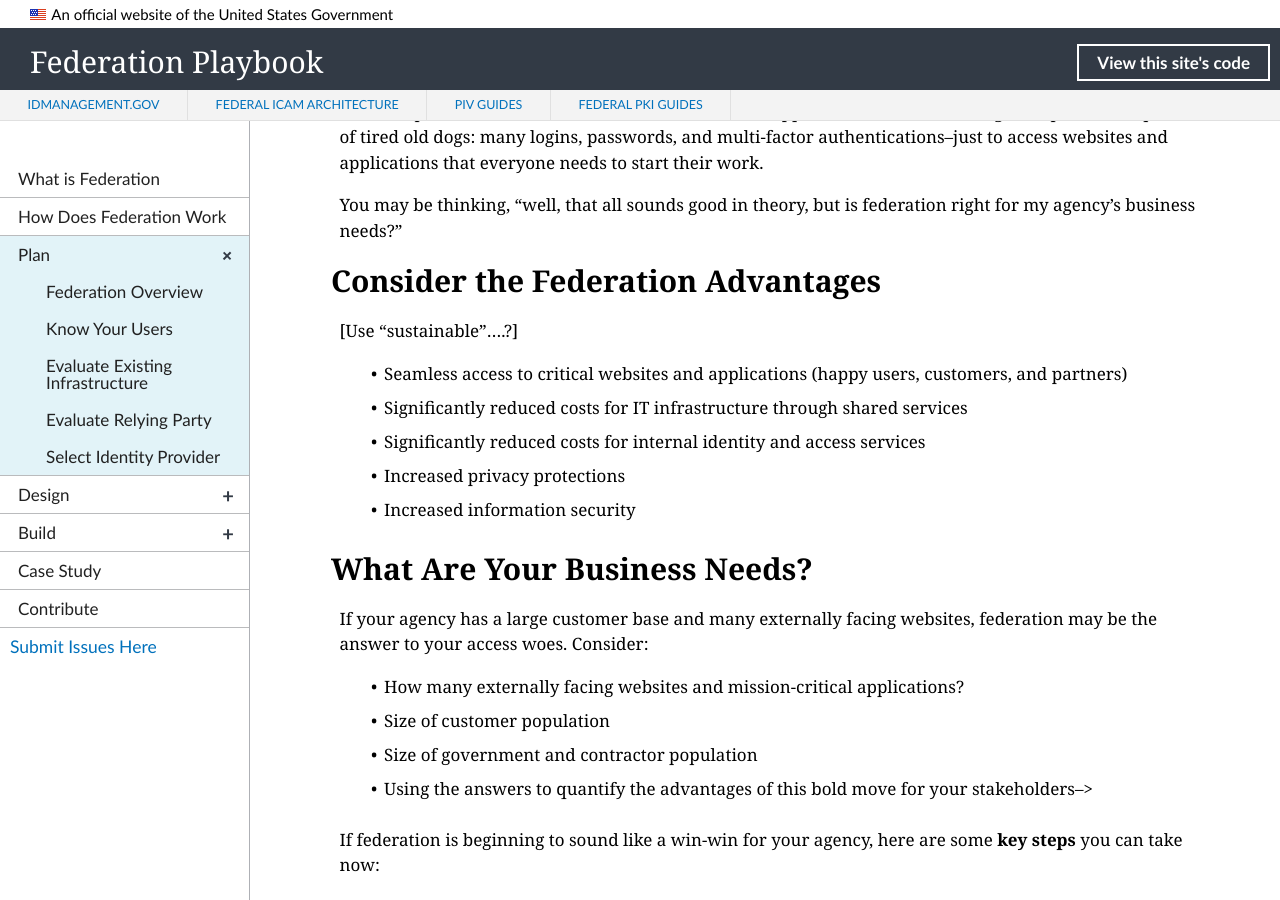
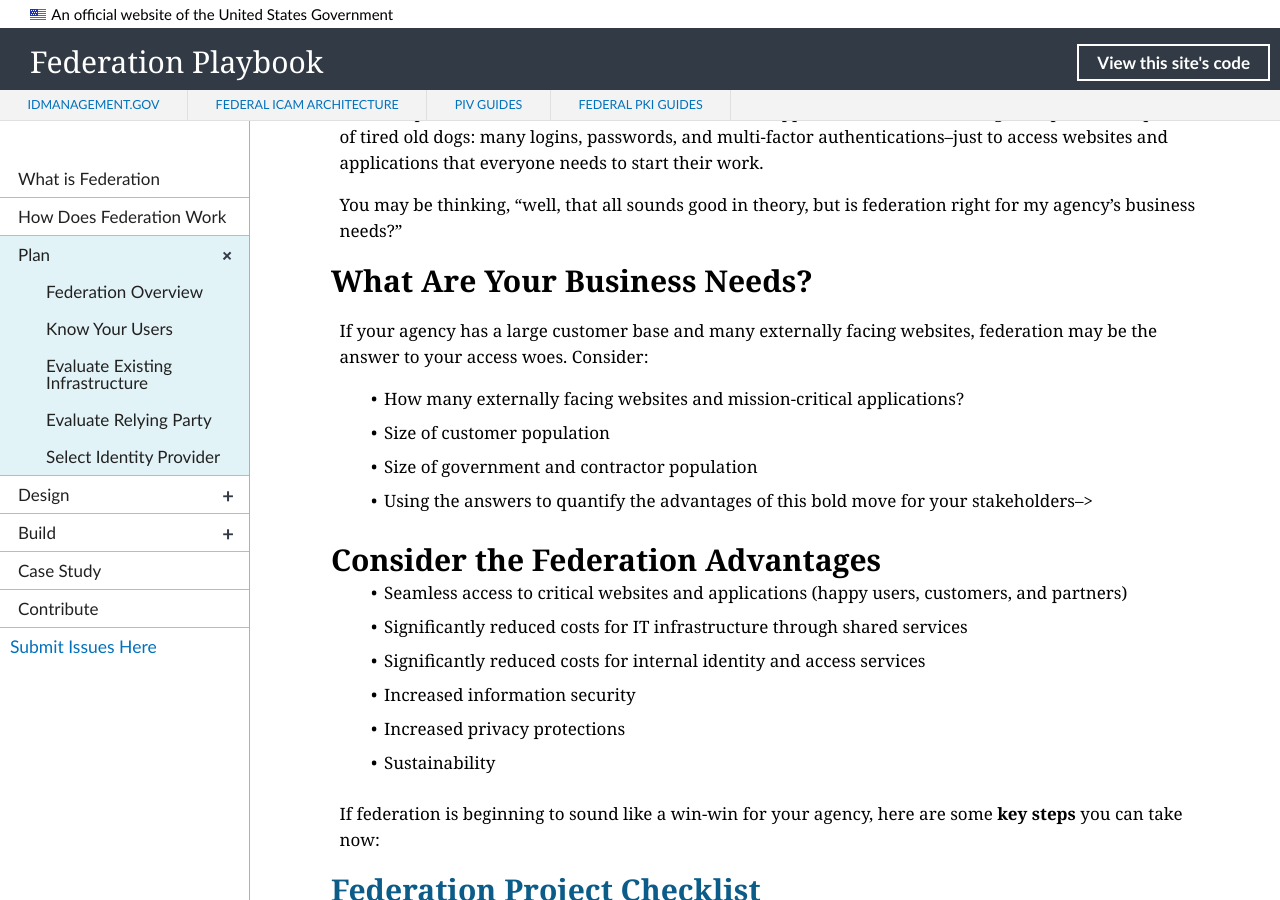
Before and after one commit to GSA/ficam-federation, a Jekyll site: the page built from _plan/00_index.md, in a window 1280 px wide and 900 px high, scrolled down 584 px. Built offline with Jekyll 4.4.1, drawn with Linux system fonts in a browser that asks for light colours; nearby versions of some CDN libraries; library files that are not in the unit come from our copies; some of the changed lines change nothing that is shown.

Commit message:
Update 00_index.md
Revisions

```diff
--- a/_plan/00_index.md
+++ b/_plan/00_index.md
@@ -19,14 +19,6 @@
 
 You may be thinking, "well, that all sounds good in theory, but is federation right for my agency's business needs?"
 
-## Consider the Federation Advantages
-[Use "sustainable"....?]
-* Seamless access to critical websites and applications (happy users, customers, and partners)
-* Significantly reduced costs for IT infrastructure through shared services<!--and reuse?-->
-* Significantly reduced costs for internal identity and access services
-* Increased privacy protections
-* Increased information security
-
 ## What Are Your Business Needs?
 
 If your agency has a large customer base and many externally facing websites, federation may be the answer to your access woes. Consider:
@@ -35,6 +27,15 @@
 * Size of customer population<!--Most visited Federal Government websites:  https://analytics.usa.gov/-->
 * Size of government and contractor population<!--Includes "partners"?-->
 * Using the answers to quantify the advantages of this bold move for your stakeholders-->
+
+## Consider the Federation Advantages
+
+* Seamless access to critical websites and applications (happy users, customers, and partners)
+* Significantly reduced costs for IT infrastructure through shared services<!--and reuse?-->
+* Significantly reduced costs for internal identity and access services
+* Increased information security
+* Increased privacy protections
+* Sustainability
 
 If federation is beginning to sound like a win-win for your agency, here are some **key steps** you can take now:
 
```
